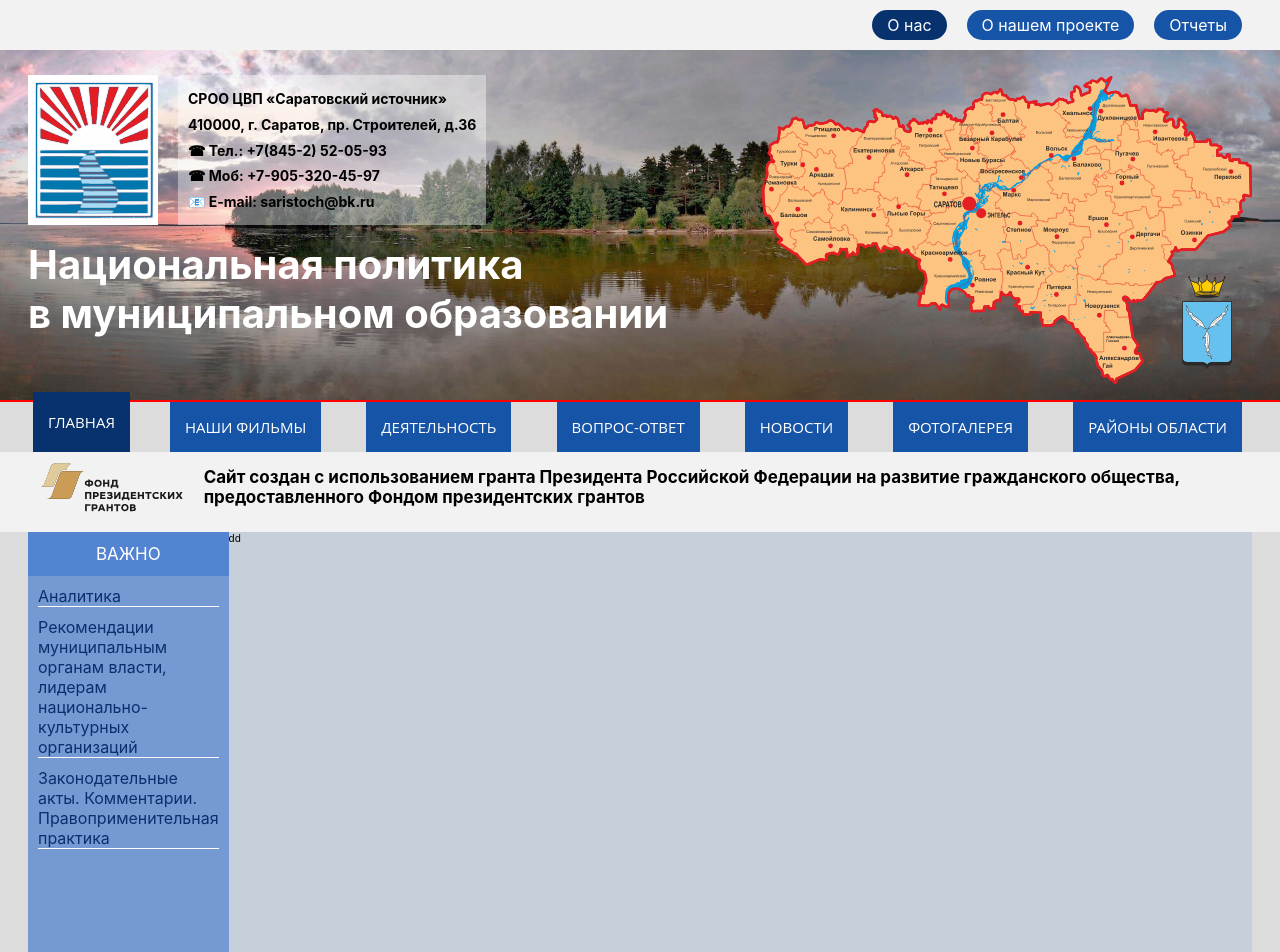
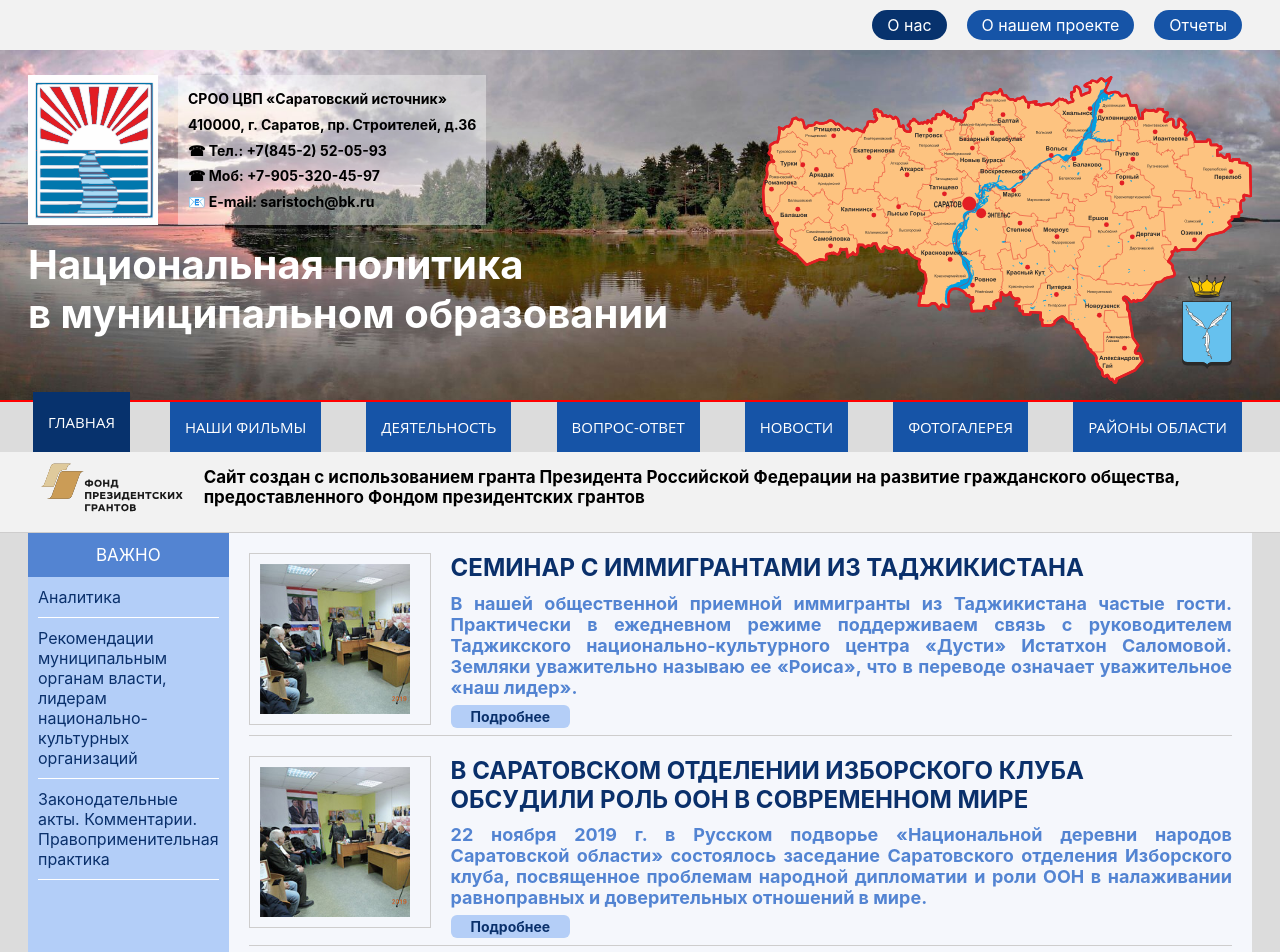
Before and after one commit to krikun1983/saristoch, a React (Create React App) app: page / in a window 1280 px wide. Shown: the top 952 px of the page. Built offline with nearby package versions, Linux system fonts and the light colour scheme.

Commit message:
feat: add content news

```diff
--- a/src/components/Grant/Grant.module.css
+++ b/src/components/Grant/Grant.module.css
@@ -1,6 +1,7 @@
 .grant {
   width: 100%;
   height: 7rem;
+  border-bottom: 1px solid #cecdcd;
 }
 
 .grant__block {
--- a/src/components/Main/Content/Content.jsx
+++ b/src/components/Main/Content/Content.jsx
@@ -1,12 +1,15 @@
 import React from 'react';
 import s from './Content.module.css';
+import News from './News/News';
 
 const Content = () => {
   return (
-    <div className={s.navbar}>
-      <div className={s.navbar__block}>
-        dd
-      </div>
+    <div className={s.content}>
+      <News h2='Семинар с иммигрантами из Таджикистана' entry='В нашей общественной приемной иммигранты из Таджикистана частые гости.
+      Практически в ежедневном режиме поддерживаем связь с руководителем Таджикского национально-культурного центра
+      «Дусти» Истатхон Саломовой. Земляки уважительно называю ее «Роиса», что в переводе означает уважительное «наш лидер». '/>
+      <News h2='В Саратовском отделении Изборского клуба обсудили роль ООН в современном мире' entry='22 ноября 2019 г. в Русском подворье «Национальной деревни народов Саратовской области» состоялось заседание
+      Саратовского отделения Изборского клуба, посвященное проблемам народной дипломатии и роли ООН в налаживании равноправных и доверительных отношений в мире.'/>
     </div>
   );
 }
--- a/src/components/Main/Content/Content.module.css
+++ b/src/components/Main/Content/Content.module.css
@@ -1,4 +1,5 @@
-.navbar {
+.content {
   width: 100%;
-  background-color: rgba(117, 153, 210, 0.2);
+  padding: 2rem;
+  background-color: rgb(245, 247, 252);
 }
--- /dev/null
+++ b/src/components/Main/Content/News/News.jsx
@@ -0,0 +1,24 @@
+import React from 'react';
+import s from './News.module.css';
+import Avatar from './img/avatar.jpg';
+
+const News = (props) => {
+  return (
+      <div className={s.content__news}>
+        <img src={Avatar} className={s.content__img}/>
+        <div className={s.content__block}>
+          <div className={s.content__h2}>
+            <h2><a href="#" className={s.content__link}>{props.h2}</a></h2>
+          </div>
+          <div className={s.content__text}>
+            <p>{props.entry}</p>
+          </div>
+          <div className={s.content__link_a}>
+            <a href="#" className={s.content__link_a_a}>Подробнее</a>
+          </div>
+        </div>
+      </div>
+  );
+}
+
+export default News;
--- /dev/null
+++ b/src/components/Main/Content/News/News.module.css
@@ -0,0 +1,75 @@
+.content__news {
+  margin-bottom: 2rem;
+  padding-bottom: 1rem;
+  border-bottom: 1px solid #cecdcd;
+  display: flex;
+}
+
+.content__img {
+  width: 150px;
+  height: 100%;
+  margin-right: 2rem;
+  border: 1px solid #cecdcd;
+  padding: 1rem;
+  padding-right: 2rem;
+}
+
+.content__block {
+  display: flex;
+  flex-flow: column;
+  justify-content: space-between;
+}
+
+.content__h2 {
+  font-size: 1.6rem;
+  color: #0A306B;
+  margin-bottom: 1rem;
+  text-transform: uppercase;
+}
+
+.content__text {
+  font-size: 1.8rem;
+  font-weight: bold;
+  color: #5384D2;
+  text-align: justify;
+}
+
+.content__link {
+  text-decoration: none;
+  color: #0A306B;
+}
+
+.content__link:hover {
+  color: #4A83D3;
+}
+
+.content__link:active {
+  color: #A58304;
+}
+
+.content__link_a {
+  font-size: 1.4rem;
+  font-weight: bold;
+  width: 12rem;
+  margin-top: 1rem;
+}
+
+.content__link_a_a {
+  color: #0A306B;
+  text-decoration: none;
+  padding: 0.3rem;
+  padding-left: 2rem;
+  padding-right: 2rem;
+  border-radius: 0.6rem;
+  background-color: rgb(180, 206, 247);
+}
+
+.content__link_a_a:hover {
+  color: white;
+  background-color: #0A306B;
+}
+
+.content__link_a_a:active {
+  color: white;
+  background-color: #A58304;
+}
--- a/src/components/Main/Main.module.css
+++ b/src/components/Main/Main.module.css
@@ -1,6 +1,6 @@
 .main {
   width: 100%;
-  height: 50rem;
+  height: 100%;
   background-color: #DCDCDC;
 }
 
--- a/src/components/Main/Navbar/Navbar.module.css
+++ b/src/components/Main/Navbar/Navbar.module.css
@@ -1,6 +1,6 @@
 .navbar {
   width: 23rem;
-  background-color: #7599D2;
+  background-color: rgb(179, 206, 248);
 }
 
 .needs {
@@ -20,6 +20,7 @@
 .navbar__item {
   cursor: pointer;
   margin-bottom: 1rem;
+  padding-bottom: 1rem;
   border-bottom: 1px solid white;
   list-style-type: none;
 }
```
Also changed, not shown: src/components/Main/Content/News/img/avatar.jpg (added), src/components/Main/Content/News/img/avatarOon.jpg (added).
